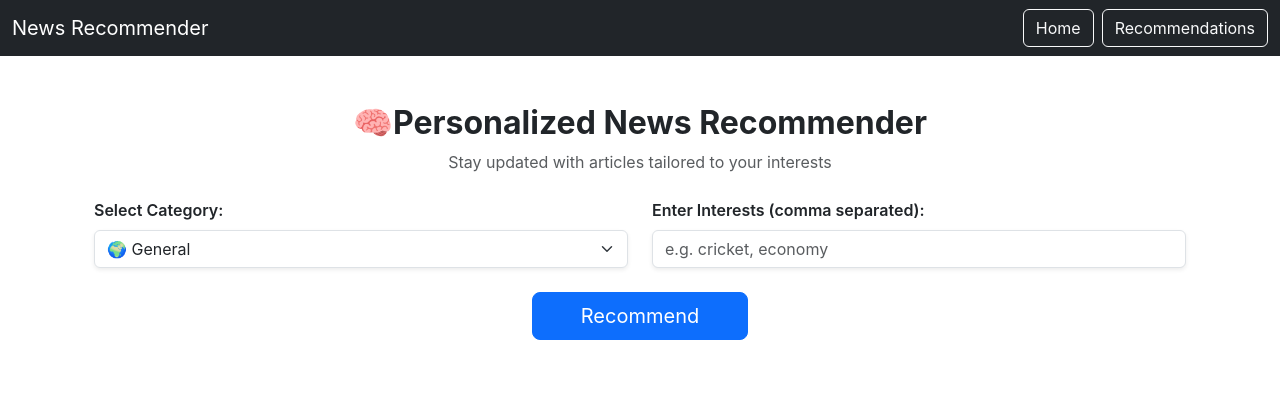
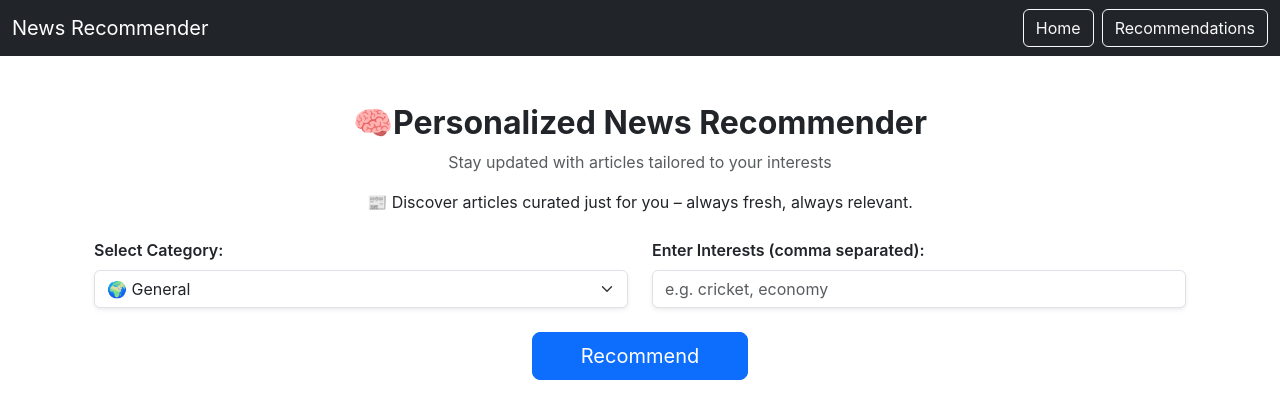
Before and after one commit to shrutichobe09/personalized-news-recommender, a React (Create React App) app in the folder news-recommneder-frontend/: page /recommendations in a window 1280 px wide. Shown: the top 418 px of the page. Built offline with nearby package versions, Linux system fonts and the light colour scheme.

Commit message:
updated frontend

```diff
--- a/news-recommneder-frontend/src/pages/Recommendations.js
+++ b/news-recommneder-frontend/src/pages/Recommendations.js
@@ -71,6 +71,7 @@ const Recommendations = () => {
       <div className="text-center mb-4">
         <h2 className="fw-bold">🧠Personalized News Recommender</h2>
         <p className="text-muted">Stay updated with articles tailored to your interests</p>
+          📰 Discover articles curated just for you – always fresh, always relevant.
 
       </div>
 
```
